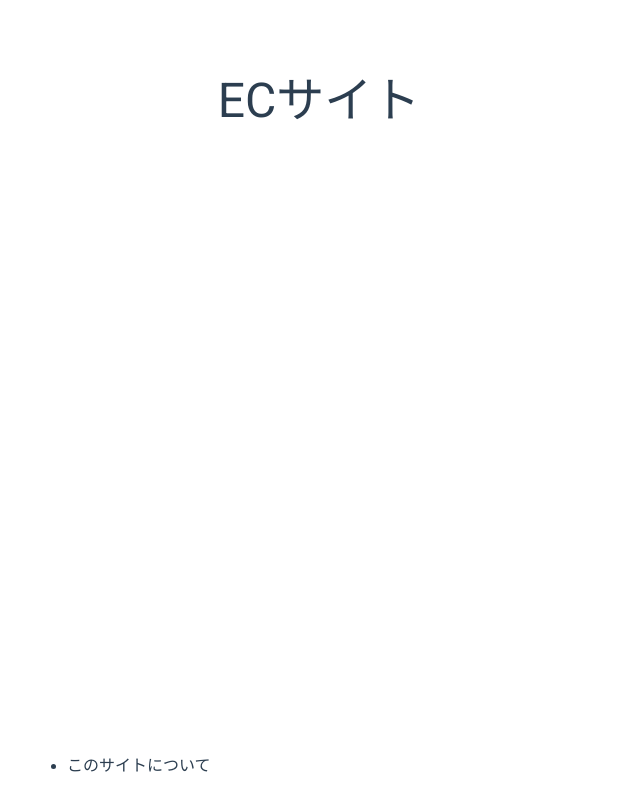
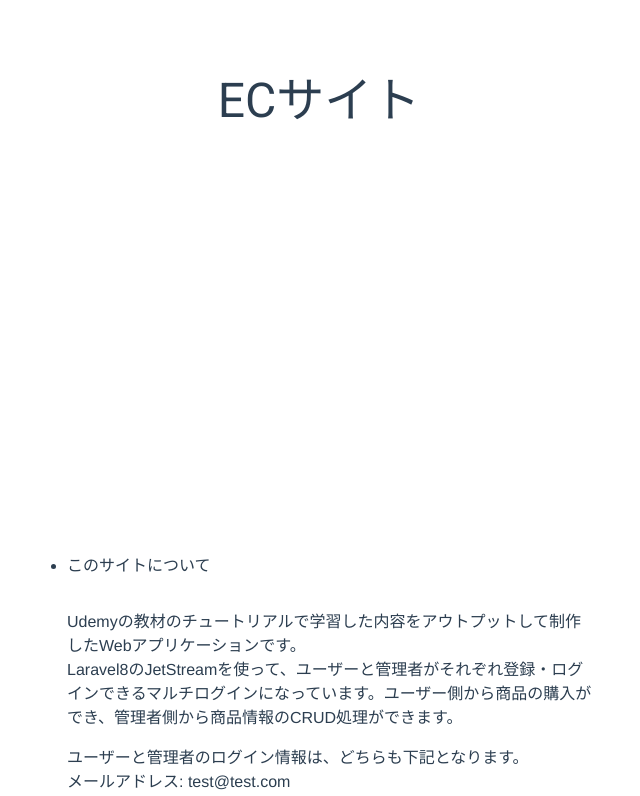
Before and after one commit to AkinoriKita/portfolio-site, a Vue app: page /shop in a window 1280 px wide. Shown: the top 796 px of the page, without its empty margins (321-961 px from the left). Built offline with nearby package versions, Linux system fonts and the light colour scheme.

Commit message:
[add]ecサイトログイン情報

```diff
--- a/src/components/organisms/works/WorksCafe.vue
+++ b/src/components/organisms/works/WorksCafe.vue
@@ -6,17 +6,8 @@
           <v-row justify="center" align-content="center" class="text-center">
             <v-col cols=12 sm=10 md=8 lg=6>
               <p class="text-h3">架空のCafeサイト</p>
-           <v-carousel
-            class="mt-16"
-            cycle
-            height="500"
-            hide-delimiter-background
-            show-arrows-on-hover
-          >
-            <v-carousel-item
-              v-for="(img, i) in imgs"
-              :key="i"
-            >
+              <v-carousel class="mt-16" cycle height="300" hide-delimiter-background show-arrows-on-hover>
+                <v-carousel-item v-for="(img, i) in imgs" :key="i">
                   <v-img :src="img"></v-img>
                 </v-carousel-item>
               </v-carousel>
@@ -24,7 +15,8 @@
                 <li class="mt-16">このサイトについて
                   <p class="mt-8">
                     架空のカフェのコーポレートサイトです。jQueryのpagePiling.jsを用いて1ページスクロール型のランディングページに仕上げました。<br>
-                ヘッダーナビゲーションの「ONLINE SHOP」や「BEANS」の項目ではShopifyを使用して実際に購入ページへ行けるようにしています。（Shopifyのパスワードは"password"です。）<br>
+                    ヘッダーナビゲーションの「ONLINE
+                    SHOP」や「BEANS」の項目ではShopifyを使用して実際に購入ページへ行けるようにしています。（Shopifyのパスワードは"password"です。）<br>
                     フォームではPHPでデーターベース接続を行っており、送信した内容がMySQLのデータベースに保存されるようになっています。
                   </p>
                 </li>
@@ -46,7 +38,8 @@
                 </li>
               </ul>
               <div class="mt-16">
-                <v-btn class="mr-6 white--text" elevation="2" href="https://cafe.kitaakinori.com/" target="_blank" color="#737676" x-large>このサイトへ行く</v-btn>
+                <v-btn class="mr-6 white--text" elevation="2" href="https://cafe.kitaakinori.com/" target="_blank"
+                  color="#737676" x-large>このサイトへ行く</v-btn>
                 <v-btn class="mr-6" elevation="2" to="/app" x-large>戻る</v-btn>
               </div>
             </v-col>
@@ -59,7 +52,7 @@
 
 <script>
 export default {
-  data () {
+  data() {
     return {
       imgs: [
         require('@/assets/cafe/top.png'),
--- a/src/components/organisms/works/WorksEC.vue
+++ b/src/components/organisms/works/WorksEC.vue
@@ -6,17 +6,8 @@
           <v-row justify="center" align-content="center" class="text-center">
             <v-col cols=12 sm=10 md=8 lg=6>
               <p class="text-h3">ECサイト</p>
-           <v-carousel
-            class="mt-16"
-            cycle
-            height="500"
-            hide-delimiter-background
-            show-arrows-on-hover
-          >
-            <v-carousel-item
-              v-for="(img, i) in imgs"
-              :key="i"
-            >
+              <v-carousel class="mt-16" cycle height="300" hide-delimiter-background show-arrows-on-hover>
+                <v-carousel-item v-for="(img, i) in imgs" :key="i">
                   <v-img :src="img"></v-img>
                 </v-carousel-item>
               </v-carousel>
@@ -24,7 +15,12 @@
                 <li class="mt-16">このサイトについて
                   <p class="mt-8">
                     Udemyの教材のチュートリアルで学習した内容をアウトプットして制作したWebアプリケーションです。<br>
-                Laravel8のJetStreamを使って、ユーザーと管理者がそれぞれ登録・ログインできるマルチログインになっています。ユーザー側から商品の購入ができ、管理者側から商品情報のCRUD処理ができます。
+                    Laravel8のJetStreamを使って、ユーザーと管理者がそれぞれ登録・ログインできるマルチログインになっています。ユーザー側から商品の購入ができ、管理者側から商品情報のCRUD処理ができます。<br>
+                  </p>
+                  <p>
+                    ユーザーと管理者のログイン情報は、どちらも下記となります。<br>
+                    メールアドレス: test@test.com<br>
+                    パスワード: password
                   </p>
                 </li>
                 <li class="mt-16">製作期間
@@ -46,7 +42,8 @@
                 </li>
               </ul>
               <div class="mt-16">
-                <v-btn class="mr-6 white--text" elevation="2" href="https://laravelec.kitaakinori.com/" target="_blank" color="#737676" x-large>このサイトへ行く</v-btn>
+                <v-btn class="mr-6 white--text" elevation="2" href="https://laravelec.kitaakinori.com/" target="_blank"
+                  color="#737676" x-large>このサイトへ行く</v-btn>
                 <v-btn class="mr-6" elevation="2" to="/app" x-large>戻る</v-btn>
               </div>
             </v-col>
@@ -59,7 +56,7 @@
 
 <script>
 export default {
-  data () {
+  data() {
     return {
       imgs: [
         require('@/assets/ec/usertop.png'),
--- a/src/components/organisms/works/WorksPortfolio.vue
+++ b/src/components/organisms/works/WorksPortfolio.vue
@@ -6,17 +6,8 @@
           <v-row justify="center" align-content="center" class="text-center">
             <v-col cols=12 sm=10 md=8 lg=6>
               <p class="text-h3">ポートフォリオサイト</p>
-           <v-carousel
-            class="mt-16"
-            cycle
-            height="500"
-            hide-delimiter-background
-            show-arrows-on-hover
-          >
-            <v-carousel-item
-              v-for="(img, i) in imgs"
-              :key="i"
-            >
+              <v-carousel class="mt-16" cycle height="300" hide-delimiter-background show-arrows-on-hover>
+                <v-carousel-item v-for="(img, i) in imgs" :key="i">
                   <v-img :src="img"></v-img>
                 </v-carousel-item>
               </v-carousel>
@@ -46,7 +37,8 @@
                 </li>
               </ul>
               <div class="mt-16">
-                <v-btn class="mr-6 white--text" elevation="2" href="https://kitaakinori.com/" target="_blank" color="#737676" x-large>このサイトへ行く</v-btn>
+                <v-btn class="mr-6 white--text" elevation="2" href="https://kitaakinori.com/" target="_blank"
+                  color="#737676" x-large>このサイトへ行く</v-btn>
                 <v-btn class="mr-6" elevation="2" to="/app" x-large>戻る</v-btn>
               </div>
             </v-col>
@@ -59,7 +51,7 @@
 
 <script>
 export default {
-  data () {
+  data() {
     return {
       imgs: [
         require('@/assets/portfolio/top.png'),
```
Lines whose indentation alone changed are shown as unchanged.
